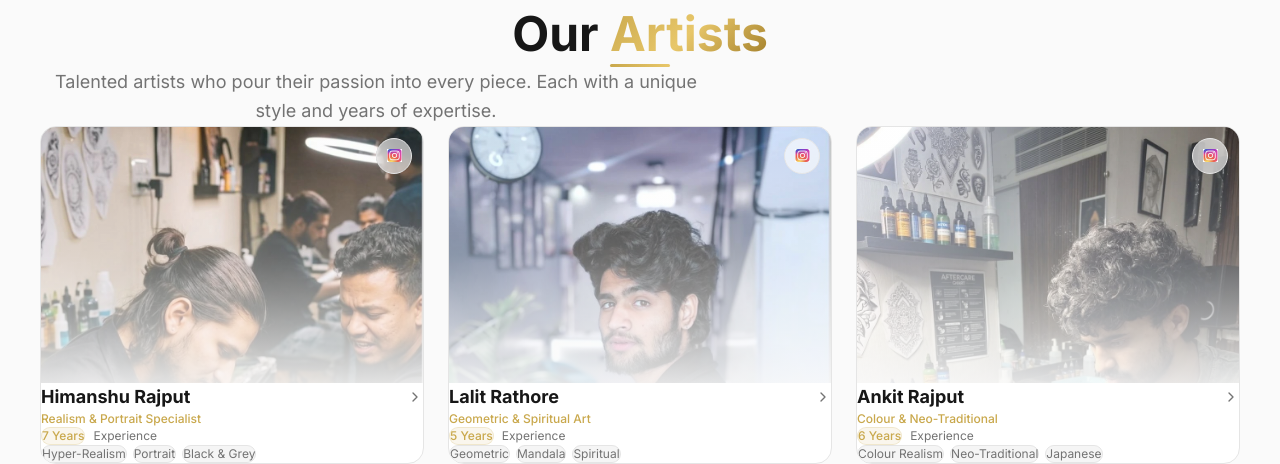
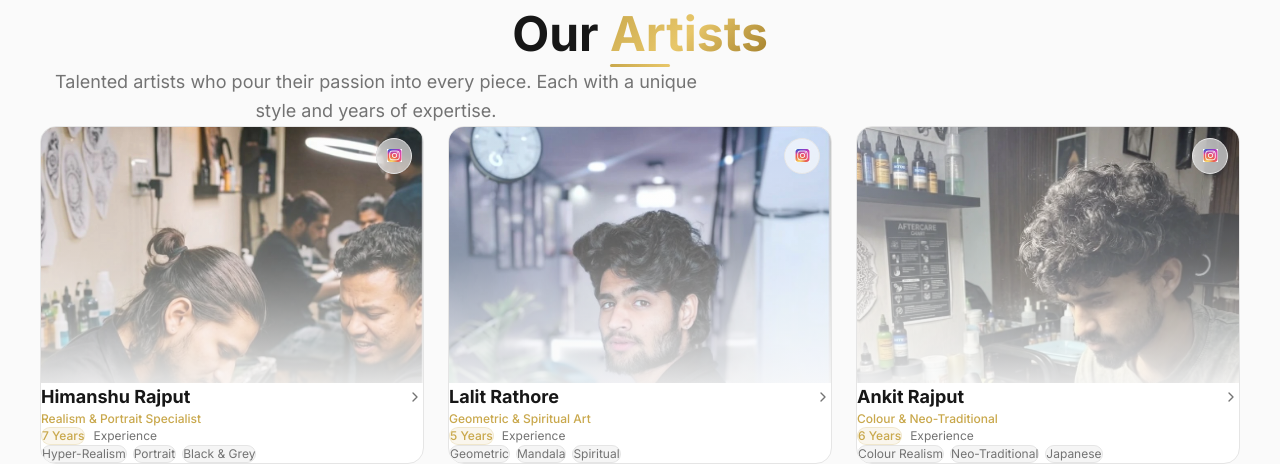
Before and after one commit to rounitisking/Tattoo-Website, a Next.js app: page / in a window 1280 px wide. Shown: the part 4880-5344 px from the top of the page. Built offline with nearby package versions, Linux system fonts and the light colour scheme; no server answers.

Commit message:
artist section was modified

```diff
--- a/data/artists.json
+++ b/data/artists.json
@@ -6,7 +6,7 @@
     "photo": "/uploads/mqf06wp5r6dvqc.webp",
     "specialty": "Realism & Portrait Specialist",
     "experience": "7 Years",
-    "bio": "Aryan Sharma is Ink Rise's lead realism artist, specializing in hyper-realistic portraits and black-and-grey masterpieces. With 7 years of dedicated practice, he has built a reputation for capturing the human form with photographic accuracy. His memorial portrait work has earned him recognition at multiple Indian tattoo conventions.",
+    "bio": "Himanshu Rajput is Ink Rise's lead realism artist, specializing in hyper-realistic portraits and black-and-grey masterpieces. With 7 years of dedicated practice, he has built a reputation for capturing the human form with photographic accuracy. His memorial portrait work has earned him recognition at multiple Indian tattoo conventions.",
     "instagram": "https://www.instagram.com/ink_rise_tattoos?igsh=MWtyb2I2Ym9oaXBjOA%3D%3D",
     "specializations": [
       "Hyper-Realism",
@@ -27,7 +27,7 @@
     "photo": "/uploads/mqf08bharg3yrk.webp",
     "specialty": "Geometric & Spiritual Art",
     "experience": "5 Years",
-    "bio": "Priya Nair brings mathematical precision and spiritual depth to every design she creates. Her geometric mandalas and sacred geometry pieces are executed with ruler-perfect accuracy and a meditative quality that clients describe as transformative. She is also Ink Rise's expert in Sanskrit calligraphy and spiritual symbol tattoos.",
+    "bio": "Lalit Rathore brings mathematical precision and spiritual depth to every design he creates. His geometric mandalas and sacred geometry pieces are executed with ruler-perfect accuracy and a meditative quality that clients describe as transformative. He is also Ink Rise's expert in Sanskrit calligraphy and spiritual symbol tattoos.",
     "instagram": "https://www.instagram.com/ink_rise_tattoos?igsh=MWtyb2I2Ym9oaXBjOA%3D%3D",
     "specializations": [
       "Geometric",
@@ -45,10 +45,10 @@
     "id": "a3",
     "slug": "Ankit Rajput",
     "name": "Ankit Rajput",
-    "photo": "/uploads/mqfev99tb8pd2g.webp",
+    "photo": "/uploads/mqhmuzrhuqhrtm.webp",
     "specialty": "Colour & Neo-Traditional",
     "experience": "6 Years",
-    "bio": "Rohan Das is Ink Rise's colour specialist, with a background in fine arts and a passion for bringing vibrant, painterly compositions to skin. His neo-traditional and Japanese-inspired colour work transforms clients into walking canvases. Known for his bold compositions and mastery of colour theory, Rohan creates tattoos that look stunning for decades.",
+    "bio": "Ankit Rajput is Ink Rise's colour specialist, with a background in fine arts and a passion for bringing vibrant, painterly compositions to skin. His neo-traditional and Japanese-inspired colour work transforms clients into walking canvases. Known for his bold compositions and mastery of colour theory, Ankit creates tattoos that look stunning for decades.",
     "instagram": "https://www.instagram.com/ink_rise_tattoos?igsh=MWtyb2I2Ym9oaXBjOA%3D%3D",
     "specializations": [
       "Colour Realism",
--- a/data/portfolio.json
+++ b/data/portfolio.json
@@ -5,7 +5,7 @@
     "category": "Portrait Tattoo",
     "categorySlug": "portrait-tattoo",
     "image": "/uploads/mqer4zq7smqi1n.webp",
-    "artist": "Aryan Sharma",
+    "artist": "Himanshu Rajput",
     "width": 4000,
     "height": 6000,
     "description": "Hyper-realistic lion portrait on upper arm"
@@ -16,7 +16,7 @@
     "category": "Spiritual Tattoo",
     "categorySlug": "spiritual-tattoo",
     "image": "/uploads/mqer94l83m1bom.webp",
-    "artist": "Priya Nair",
+    "artist": "Lalit Rathore",
     "width": 4000,
     "height": 6000,
     "description": "Intricate dotwork mandala on the upper back"
@@ -27,7 +27,7 @@
     "category": "Colour Tattoo",
     "categorySlug": "colour-tattoo",
     "image": "/uploads/mqer6cy025ayb4.webp",
-    "artist": "Rohan Das",
+    "artist": "Ankit Rajput",
     "width": 4000,
     "height": 6000,
     "description": "Neo-traditional Koi fish in vibrant colour"
@@ -38,7 +38,7 @@
     "category": "Geometric Tattoo",
     "categorySlug": "geometric-tattoo",
     "image": "/uploads/mqercjrv0s9d4g.webp",
-    "artist": "Priya Nair",
+    "artist": "Lalit Rathore",
     "width": 4000,
     "height": 6000,
     "description": "Geometric wolf head in triangular facets"
@@ -49,7 +49,7 @@
     "category": "Butterfly Tattoo",
     "categorySlug": "butterfly-tattoo",
     "image": "/uploads/mqerdlhx7u2fc8.webp",
-    "artist": "Rohan Das",
+    "artist": "Ankit Rajput",
     "width": 4024,
     "height": 6048,
     "description": "Watercolor butterfly with vibrant splashes"
@@ -60,7 +60,7 @@
     "category": "Eagle Tattoo",
     "categorySlug": "eagle-tattoo",
     "image": "/uploads/mqerem1sutqepl.webp",
-    "artist": "Aryan Sharma",
+    "artist": "Himanshu Rajput",
     "width": 3689,
     "height": 5504,
     "description": "Realistic eagle in full flight on the chest"
@@ -71,7 +71,7 @@
     "category": "Angel Tattoo",
     "categorySlug": "angel-tattoo",
     "image": "/uploads/mqerfgyievrj1o.webp",
-    "artist": "Aryan Sharma",
+    "artist": "Himanshu Rajput",
     "width": 3744,
     "height": 5616,
     "description": "Full-back angel wings with feather detail"
@@ -82,7 +82,7 @@
     "category": "Animal Tattoo",
     "categorySlug": "animal-tattoo",
     "image": "/uploads/mqersnzywws0hr.webp",
-    "artist": "Aryan Sharma",
+    "artist": "Himanshu Rajput",
     "width": 3113,
     "height": 4670,
     "description": "Photorealistic tiger portrait on thigh"
@@ -93,7 +93,7 @@
     "category": "Arm Band Tattoo",
     "categorySlug": "arm-band-tattoo",
     "image": "/uploads/mqertxyan804n2.webp",
-    "artist": "Priya Nair",
+    "artist": "Lalit Rathore",
     "width": 3573,
     "height": 5359,
     "description": "Celtic knotwork arm band on forearm"
@@ -104,7 +104,7 @@
     "category": "Calligraphy Tattoo",
     "categorySlug": "calligraphy-tattoo",
     "image": "/uploads/mqerx4jlmpk91g.webp",
-    "artist": "Rohan Das",
+    "artist": "Ankit Rajput",
     "width": 4080,
     "height": 3264,
     "description": "Flowing Arabic script on the collarbone"
@@ -115,7 +115,7 @@
     "category": "Small Tattoo",
     "categorySlug": "small-tattoo",
     "image": "/uploads/mqerxz61rssju7.webp",
-    "artist": "Priya Nair",
+    "artist": "Lalit Rathore",
     "width": 3744,
     "height": 5616,
     "description": "Fine line mountain range on wrist"
@@ -126,7 +126,7 @@
     "category": "Coverup Tattoo",
     "categorySlug": "coverup-tattoo",
     "image": "/uploads/mqeryxbl3q47ca.webp",
-    "artist": "Rohan Das",
+    "artist": "Ankit Rajput",
     "width": 3024,
     "height": 4032,
     "description": "Rose bouquet cover-up on upper arm"
```
Also changed, not shown: src/app/artists/[slug]/page.tsx (+81 -9 lines), public/uploads/mqhmuzrhuqhrtm.webp (added).
